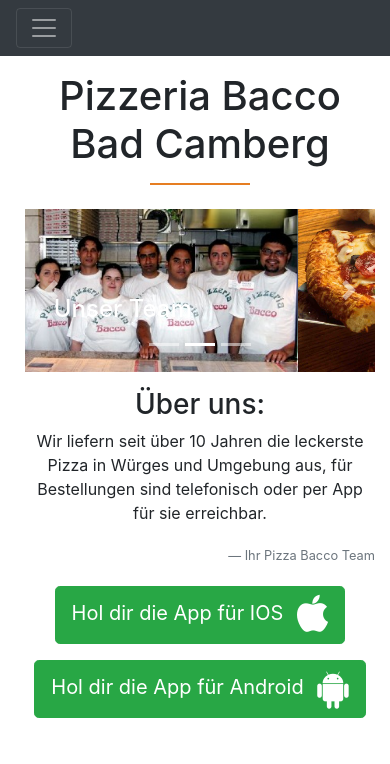
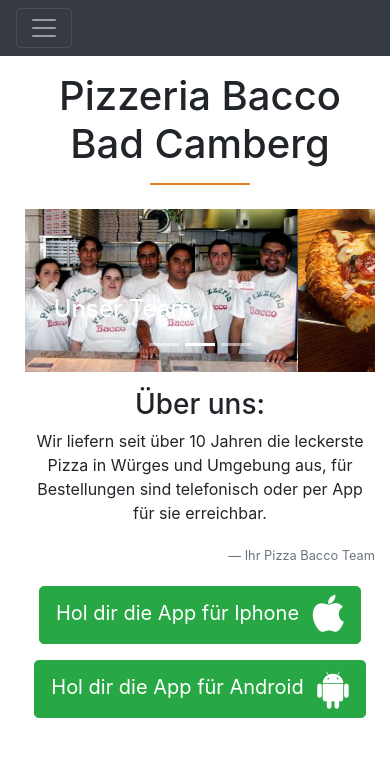
Before and after one commit to RouvenS/Bacco, a plain HTML site: page index.html in a window 390 px wide. Shown: the top 764 px of the page. Drawn offline with nearby package versions, Linux system fonts and the light colour scheme.

Commit message:
Ios zu Iphone geändert

```diff
--- a/index.html
+++ b/index.html
@@ -104,7 +104,7 @@
 
                     <div class="col-lg-6 d-flex justify-content-center mt-3 app-symbol">
                       <!-- <img src="appstore.svg" alt="Download Appstore"> -->
-                        <a class="btn btn-success btn-lg" href="#" role="button">Hol dir die App für IOS <i class="fa fa-apple align-middle ml-2" style="font-size: 40px;"></i></a>
+                        <a class="btn btn-success btn-lg" href="#" role="button">Hol dir die App für Iphone <i class="fa fa-apple align-middle ml-2" style="font-size: 40px;"></i></a>
                     </div>
                     <div class="col-lg-6 d-flex justify-content-center mt-3 app-symbol">
                         <!-- <img src="playstore.png" alt="Download Playstore"> -->
```
